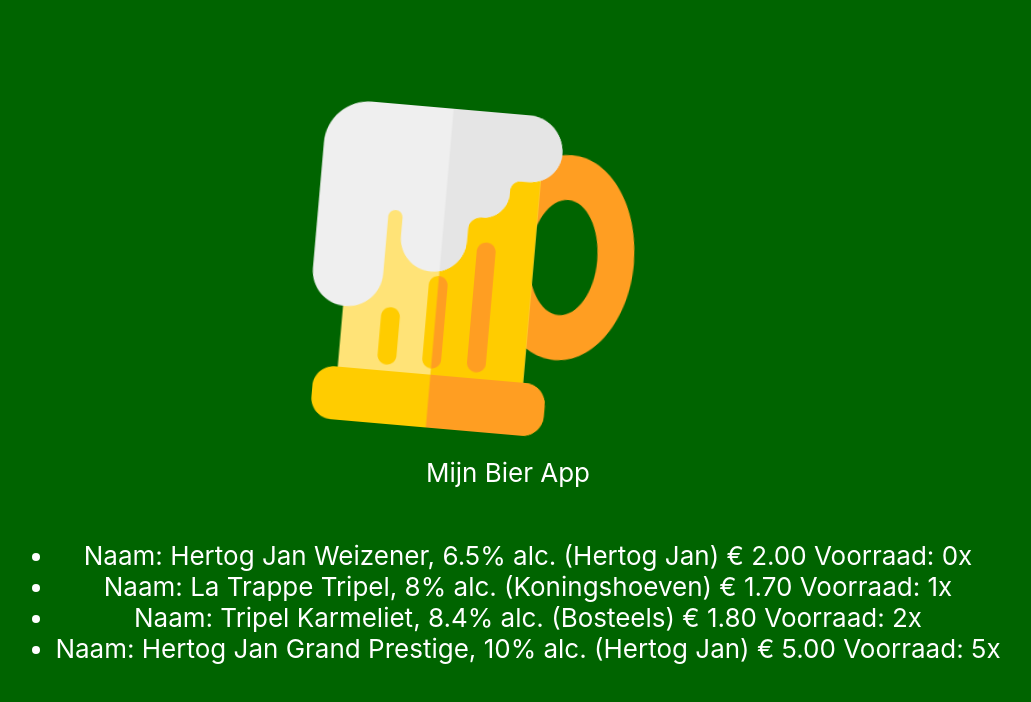
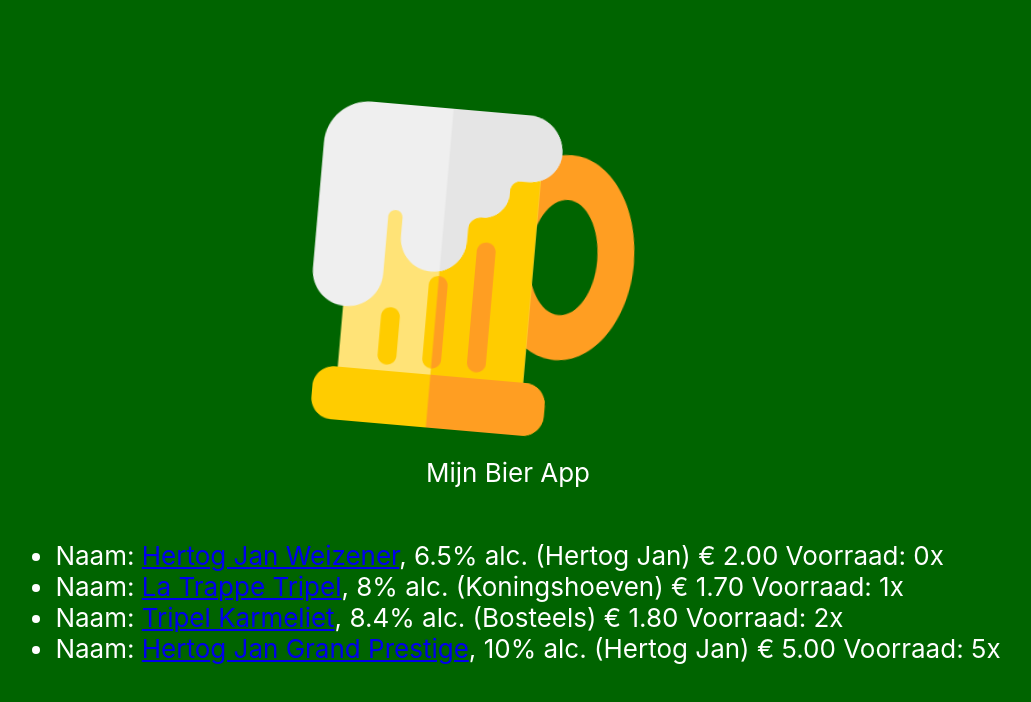
Before and after one commit to mijnbier/app, a React (Create React App) app: page / in a window 1280 px wide. Shown: the top 702 px of the page, without its empty margins (132-1163 px from the left). Built offline with nearby package versions, Linux system fonts and the light colour scheme.

Commit message:
Routing + Pages

```diff
--- a/package.json
+++ b/package.json
@@ -8,6 +8,7 @@
     "@testing-library/user-event": "^7.1.2",
     "react": "^16.13.1",
     "react-dom": "^16.13.1",
+    "react-router-dom": "^5.2.0",
     "react-scripts": "3.4.1"
   },
   "scripts": {
--- a/src/App.css
+++ b/src/App.css
@@ -1,38 +1 @@
-.App {
-  text-align: center;
-}
-
-.App-logo {
-  height: 40vmin;
-  pointer-events: none;
-}
-
-@media (prefers-reduced-motion: no-preference) {
-  .App-logo {
-    animation: App-logo-spin infinite 4s linear;
-  }
-}
-
-.App-header {
-  /* background-color: #282c34; */
-  background-color:darkgreen;
-  min-height: 100vh;
-  display: flex;
-  flex-direction: column;
-  align-items: center;
-  justify-content: center;
-  font-size: calc(10px + 2vmin);
-  color: white;
-}
-
-.App-link {
-  color: #61dafb;
-}
-
-@keyframes App-logo-spin {
-  0% { transform: rotate(0deg); }
-  10% { transform: translateX(-70px) rotate(-10deg); }
-  20% { transform: translateX(-70px) rotate(10deg); }
-  30% { transform: translateX(0px) rotate(0deg)}
-  100% { transform: translateX(0px) rotate(0deg); }
-}
+/* Stylen die overal gebruikt kunnen worden komen hier */
--- a/src/App.js
+++ b/src/App.js
@@ -1,62 +1,19 @@
-import React from 'react';
-import logo from './pub.svg';
-import './App.css';
-import BeerList from './Components/BeerList';
+import React from "react";
+import Home from "./Pages/Home";
+import BeerDetail from "./Pages/BeerDetail";
+import { BrowserRouter as Router, Switch, Route } from "react-router-dom";
 
-const data = [
-  {
-    brand:"Hertog Jan Weizener",
-    brewery:"Hertog Jan",
-    type: "Weizen",
-    price:2,
-    alc:6.5,
-    stock:0,
-    volume:30
-  },
-  {
-    brand:"La Trappe Tripel",
-    brewery:"Koningshoeven",
-    type: "Tripel", //Kan een bier meerdere types hebben?
-    price:1.7,
-    alc:8,
-    stock:1,
-    volume:30
-  },
-  {
-    brand:"Tripel Karmeliet",
-    brewery:"Bosteels",
-    type: "Tripel",
-    price:1.80,
-    alc:8.4,
-    stock:2,
-    volume:30
-  },
-  {
-    brand:"Hertog Jan Grand Prestige",
-    brewery:"Hertog Jan",
-    type: "Gerstewijn",
-    price:5.00,
-    alc:10,
-    stock:5,
-    volume:75
-  }
-]
-
-function App() {
+export default function App() {
   return (
-    <div className="App">
-      <header className="App-header">
-        <img src={logo} className="App-logo" alt="logo" />
-        <p>
-          Mijn Bier App
-
-        </p>
-
-        <BeerList name="Duncan" data={data}></BeerList>
-      </header>
-
-    </div>
+    <Router>
+      <div className="App">
+        <Switch>
+          <Route exact path="/">
+            <Home />
+          </Route>
+          <Route path="/:id" children={<BeerDetail />} />
+        </Switch>
+      </div>
+    </Router>
   );
 }
-
-export default App;
--- a/src/Components/BeerListItem.js
+++ b/src/Components/BeerListItem.js
@@ -1,7 +1,12 @@
-import React from 'react';
-import Price from './Price';
+import React from "react";
+import Price from "./Price";
+import { Link } from "react-router-dom";
 
 export default function BeerListItem(props) {
-
-    return <li>Naam: {props.brand}, {props.alc}% alc. ({props.brewery})  <Price value={props.price} /> Voorraad: {props.stock}x</li>
+  return (
+    <li>
+      Naam: <Link to={`/${props.brand}`}>{props.brand}</Link>, {props.alc}% alc.
+      ({props.brewery}) <Price value={props.price} /> Voorraad: {props.stock}x
+    </li>
+  );
 }
--- /dev/null
+++ b/src/Data.js
@@ -0,0 +1,38 @@
+export const data = [
+  {
+    brand: "Hertog Jan Weizener",
+    brewery: "Hertog Jan",
+    type: "Weizen",
+    price: 2,
+    alc: 6.5,
+    stock: 0,
+    volume: 30,
+  },
+  {
+    brand: "La Trappe Tripel",
+    brewery: "Koningshoeven",
+    type: "Tripel", //Kan een bier meerdere types hebben?
+    price: 1.7,
+    alc: 8,
+    stock: 1,
+    volume: 30,
+  },
+  {
+    brand: "Tripel Karmeliet",
+    brewery: "Bosteels",
+    type: "Tripel",
+    price: 1.8,
+    alc: 8.4,
+    stock: 2,
+    volume: 30,
+  },
+  {
+    brand: "Hertog Jan Grand Prestige",
+    brewery: "Hertog Jan",
+    type: "Gerstewijn",
+    price: 5.0,
+    alc: 10,
+    stock: 5,
+    volume: 75,
+  },
+];
--- /dev/null
+++ b/src/Pages/BeerDetail.js
@@ -0,0 +1,15 @@
+import React from "react";
+import { useParams } from "react-router-dom";
+import { data } from "../Data";
+
+export default function BeerDetail() {
+  const { id } = useParams();
+  const beer = data.find((item) => item.brand === id);
+
+  return (
+    <div>
+      <h3>{beer.brand}</h3>
+      <div>Voorraad: {beer.stock}</div>
+    </div>
+  );
+}
--- /dev/null
+++ b/src/Pages/Home.css
@@ -0,0 +1,39 @@
+.logo {
+  height: 40vmin;
+  pointer-events: none;
+}
+
+@media (prefers-reduced-motion: no-preference) {
+  .logo {
+    animation: App-logo-spin infinite 4s linear;
+  }
+}
+
+Header {
+  background-color: darkgreen;
+  min-height: 100vh;
+  display: flex;
+  flex-direction: column;
+  align-items: center;
+  justify-content: center;
+  font-size: calc(10px + 2vmin);
+  color: white;
+}
+
+@keyframes App-logo-spin {
+  0% {
+    transform: rotate(0deg);
+  }
+  10% {
+    transform: translateX(-70px) rotate(-10deg);
+  }
+  20% {
+    transform: translateX(-70px) rotate(10deg);
+  }
+  30% {
+    transform: translateX(0px) rotate(0deg);
+  }
+  100% {
+    transform: translateX(0px) rotate(0deg);
+  }
+}
--- /dev/null
+++ b/src/Pages/Home.js
@@ -0,0 +1,15 @@
+import React from "react";
+import logo from "../pub.svg";
+import { data } from "../Data";
+import "./Home.css";
+import BeerList from "../Components/BeerList";
+
+export default function Home() {
+  return (
+    <header>
+      <img src={logo} className="logo" alt="logo" />
+      <p>Mijn Bier App</p>
+      <BeerList name="Duncan" data={data}></BeerList>
+    </header>
+  );
+}
```
Also changed, not shown: 1 other file (tests, documents, lock files or other folders).
